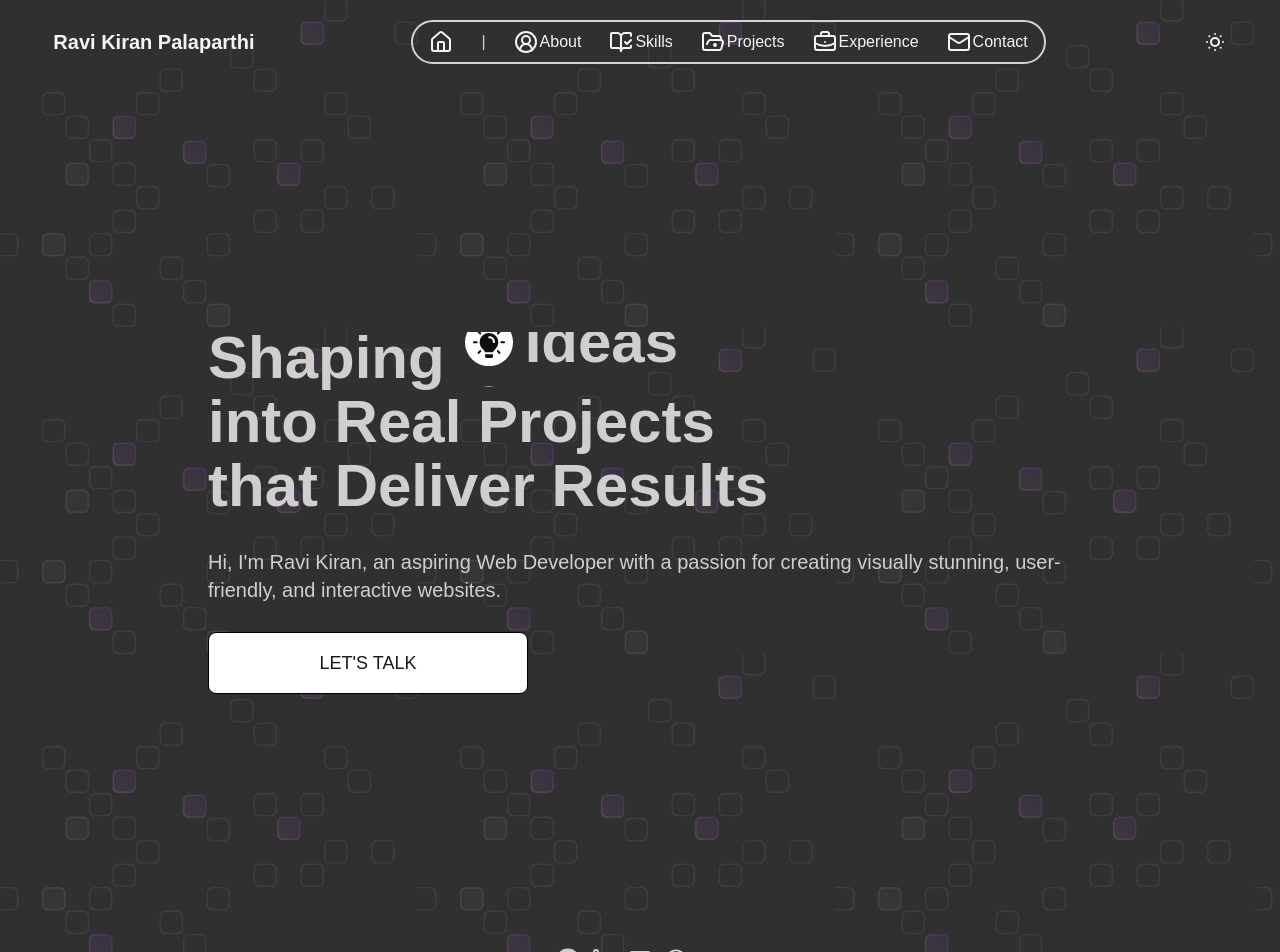
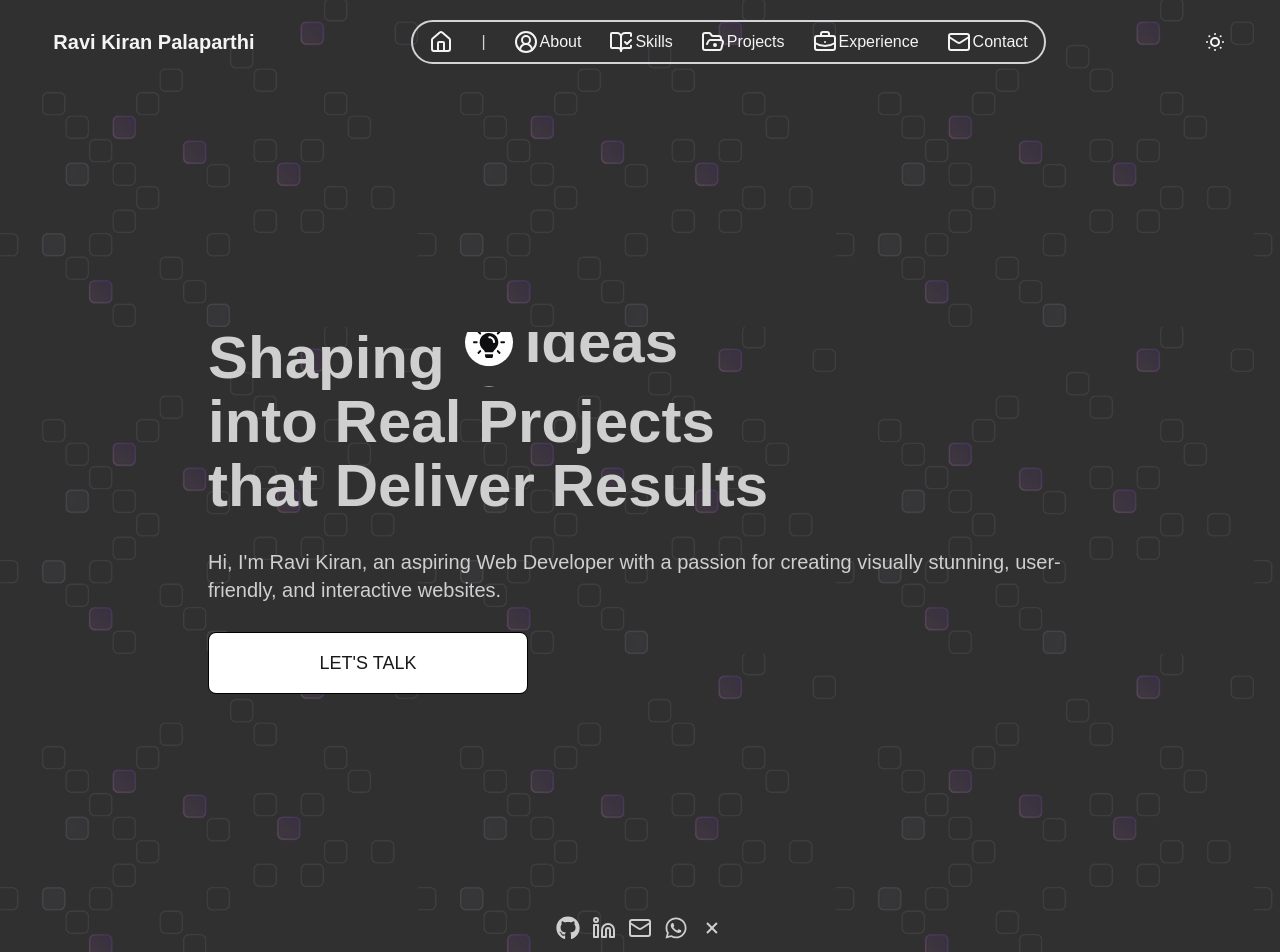
Before and after one commit to ravikiranprk/portfolio-nextjs, a Next.js app: page / in a window 1280 px wide. Shown: the top 952 px of the page. Built offline with nearby package versions, Linux system fonts and the light colour scheme.

Commit message:
updated Hero section with social media icons

```diff
--- a/components/Hero.tsx
+++ b/components/Hero.tsx
@@ -58,7 +58,7 @@ const Hero = () => {
   ];
 
   return (
-    <main className="mb-6 flex flex-col gap-4">
+    <main className="mb-6 flex flex-col gap-1">
       <div className="relative z-10 xl:mt-7 mt-5 md:h-dvh h-[60vh] flex items-center justify-center">
         {/* Hero Content */}
         <header className="flex flex-col justify-center md:w-full w-screen md:px-20 px-5">
@@ -104,7 +104,7 @@ const Hero = () => {
           </div>
         </header>
       </div>
-      <div className="flex justify-center items-center gap-3 p-5">
+      <div className="flex justify-center items-center gap-3 px-5 pb-2">
         {socialIcons.map((icon) => (
           <Link
             key={icon.socialUrl}
```
